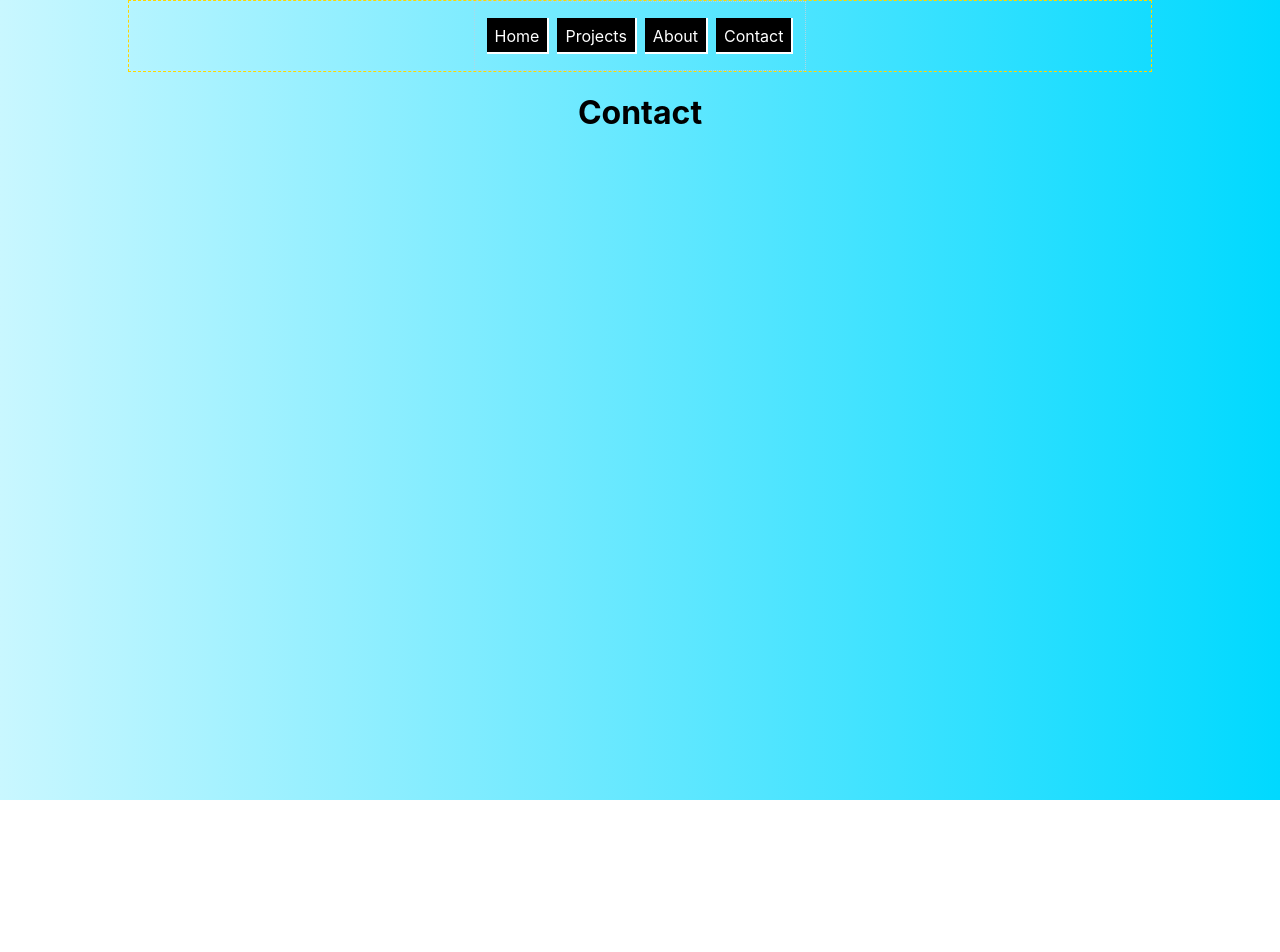
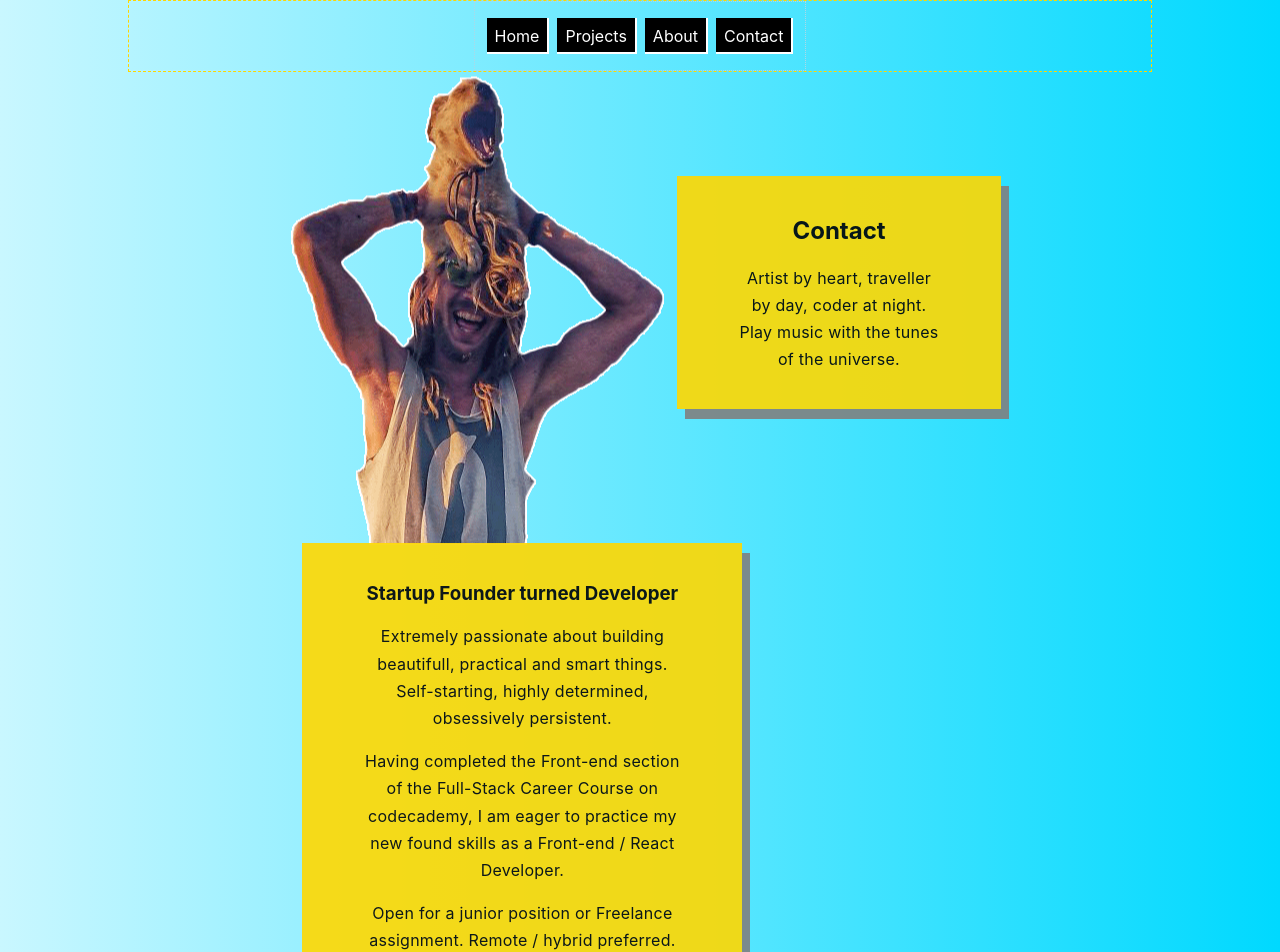
Before and after one commit to arejasverduras/portfolio, a React (Create React App) app: page /contact in a window 1280 px wide. Shown: the top 952 px of the page. Before the commit the page ends 800 px from the top, so only its background shows below. Built offline with nearby package versions, Linux system fonts and the light colour scheme.

Commit message:
contactInfo component

```diff
--- a/src/components/Contact/Contact.js
+++ b/src/components/Contact/Contact.js
@@ -1,9 +1,41 @@
-import React from 'react'
+import React from 'react';
+import MichielHero from '../Hero/MichielHero.png';
+import { HeroOptionalText } from '../Hero/HeroOptionalText/HeroOptionalText';
 
 export const Contact = (props) => {
+
+
+
     return (
         <>
-            <h1>Contact</h1>
+
+            <section className="aboutTopSection">
+                 <img className="heroImage" src={MichielHero}></img>
+                <div className='aboutPageSummary'>
+                    <h1>Contact</h1>
+                    <p>Artist by heart, traveller by day, coder at night.
+                        Play music with the tunes of the universe.</p>
+                </div>
+            </section>
+            <section className='aboutTextSection'>
+            <h3>Startup Founder turned Developer</h3>
+               <div className='aboutExtraText'>
+                <p>Extremely passionate about building
+                    beautifull, practical and smart things.
+                    Self-starting, highly determined, obsessively persistent.
+                </p>
+                <p>Having completed the Front-end section of the
+                    Full-Stack Career Course on codecademy,
+                    I am eager to practice my new found skills as a
+                    Front-end / React Developer.
+                </p>
+                <p> Open for a junior position or Freelance assignment.
+                    Remote / hybrid preferred.
+                    <br/>
+                    Get in touch!
+                </p>
+                </div>
+        </section>
         </>
     )
 }
```
Also changed, not shown: src/components/Contact/ContactInfo/ContactInfo.js (added, +18 -0 lines).
